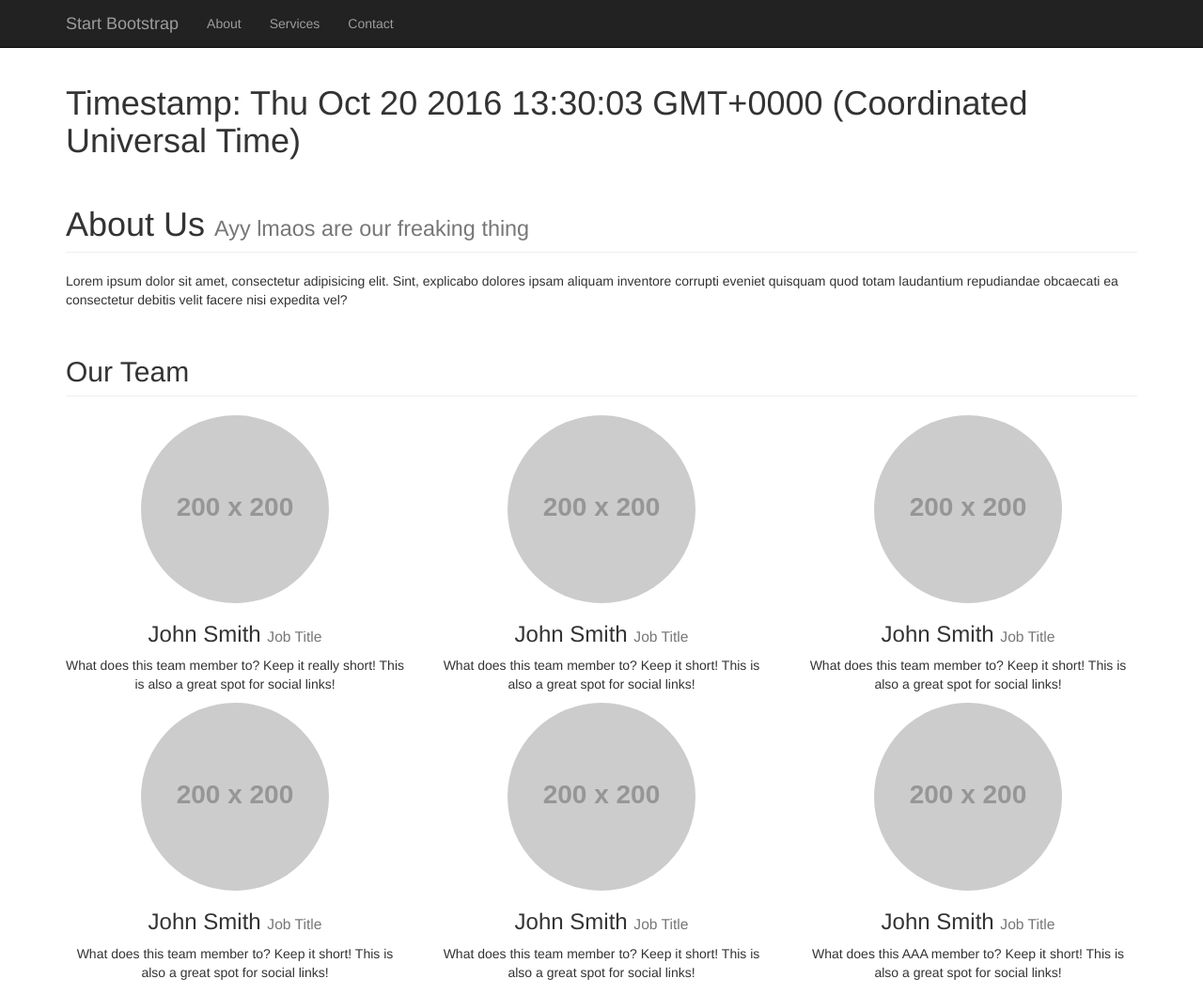
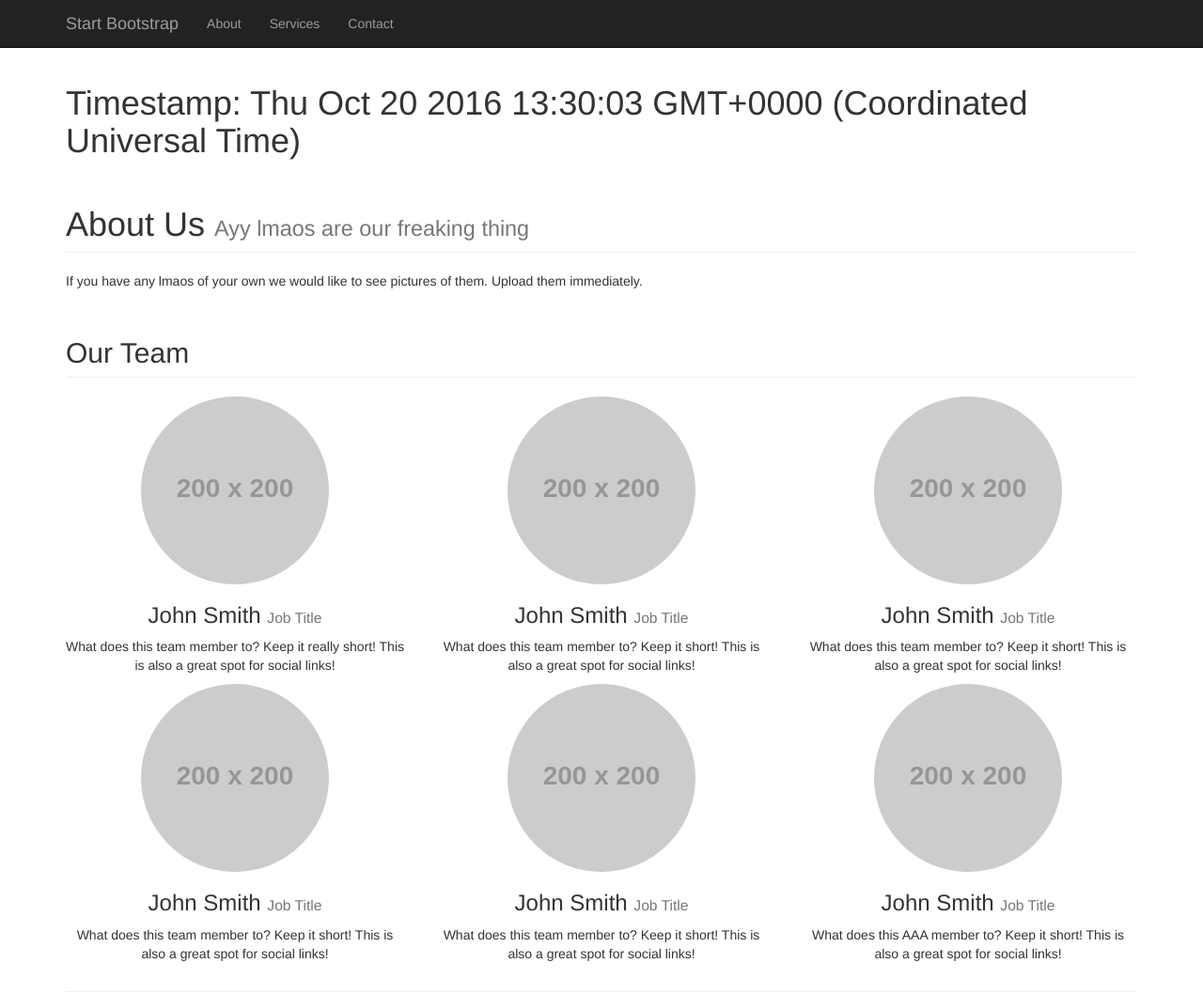
Before and after one commit to Burtonium/node-from-scratch, a website: page src/views/index.html in a window 1280 px wide. Shown: the top 1058 px of the page at 94% size. Drawn offline with nearby package versions, Linux system fonts and the light colour scheme; files that its build step writes are made by us from their sources; placeholder pictures from the web are drawn by us; files whose address does not match are found by name.

Commit message:
Updated message

```diff
--- a/src/views/index.html
+++ b/src/views/index.html
@@ -73,7 +73,7 @@
                 <h1 class="page-header">About Us
                     <small>Ayy lmaos are our freaking thing</small>
                 </h1>
-                <p>Lorem ipsum dolor sit amet, consectetur adipisicing elit. Sint, explicabo dolores ipsam aliquam inventore corrupti eveniet quisquam quod totam laudantium repudiandae obcaecati ea consectetur debitis velit facere nisi expedita vel?</p>
+                <p>If you have any lmaos of your own we would like to see pictures of them. Upload them immediately.</p>
             </div>
         </div>
 
```
